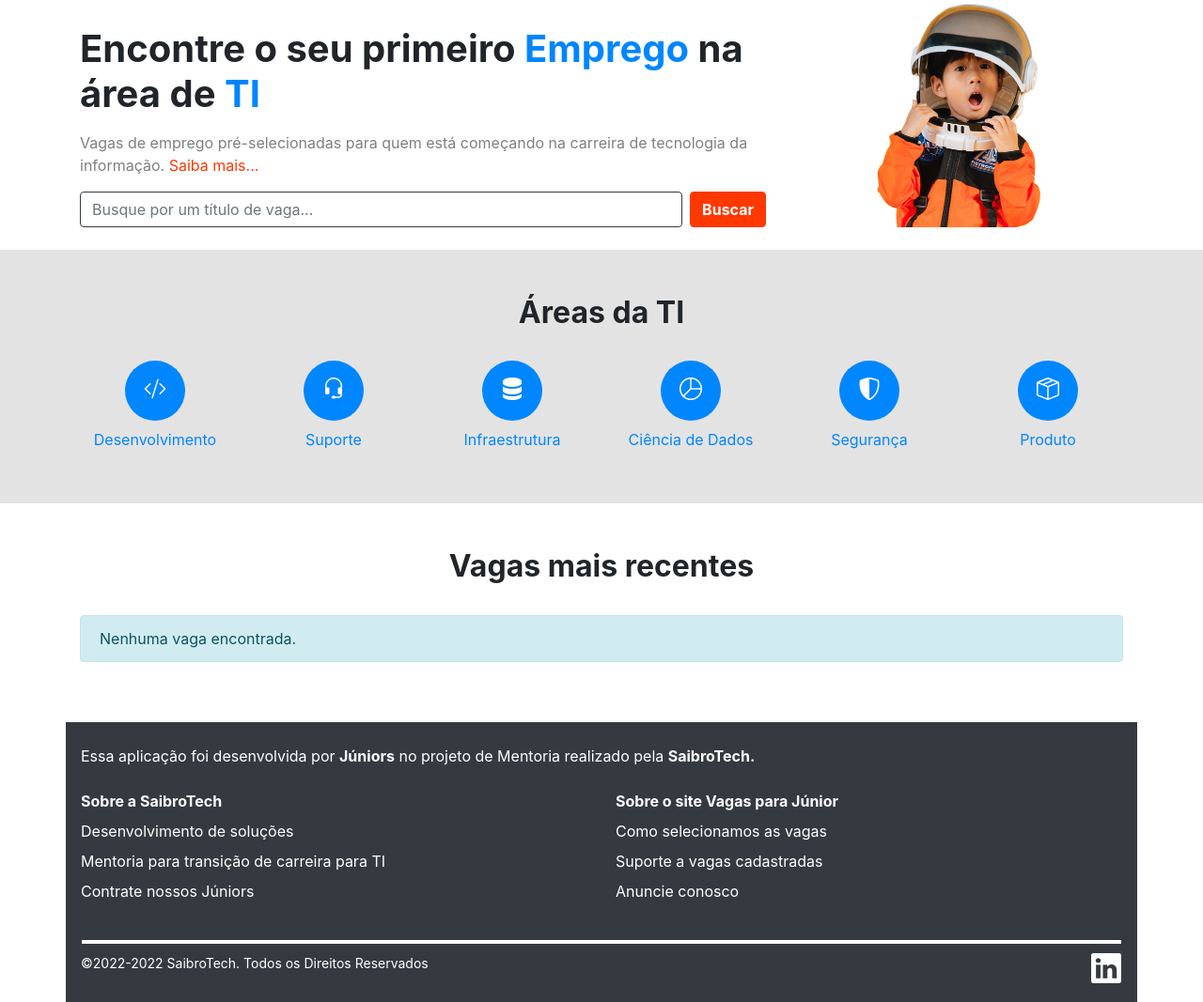
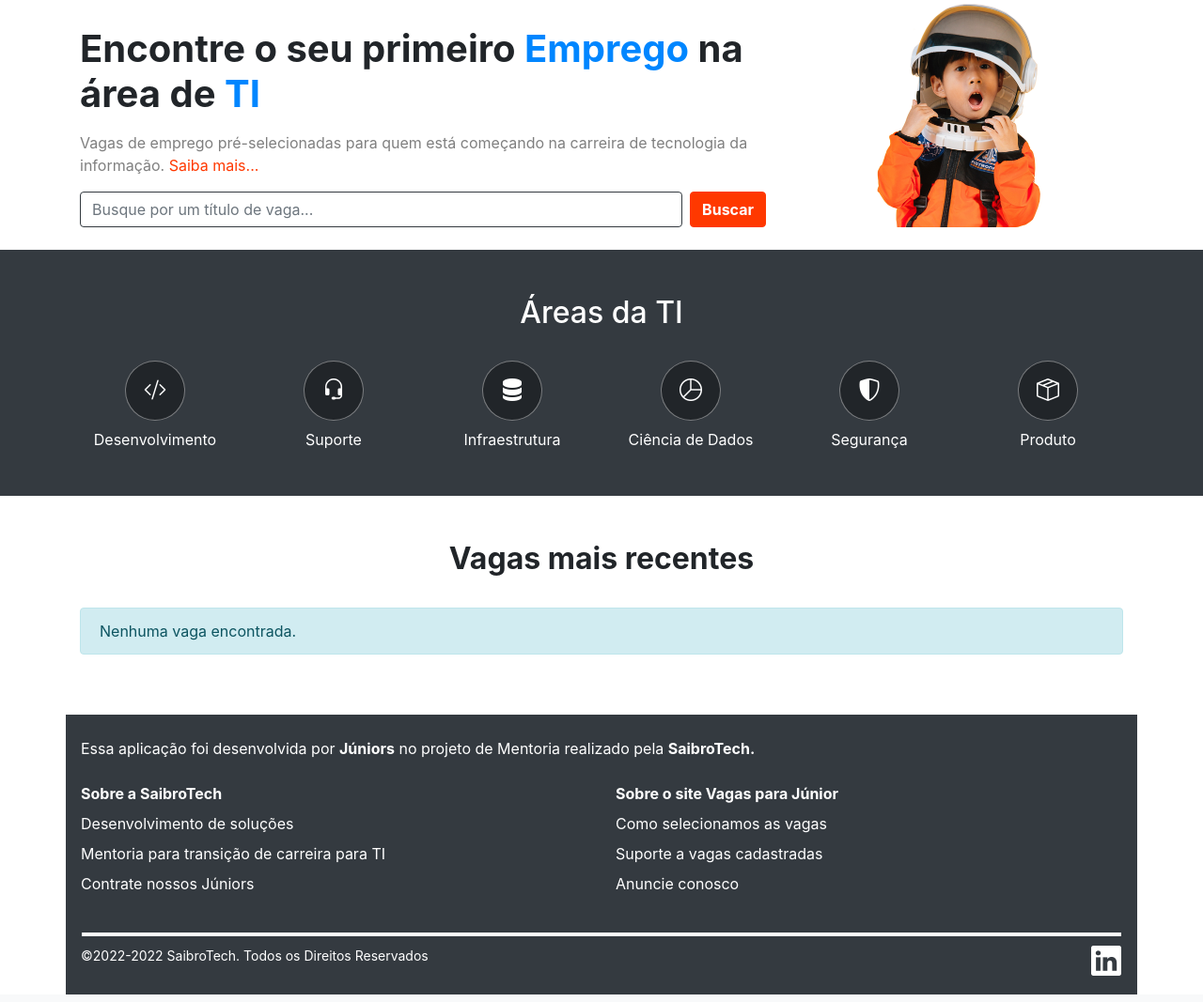
Before and after one commit to saibrotech/mentorship-backend, a Django app: page /job/ in a window 1280 px wide. Shown: the part 96-1163 px from the top of the page at 94% size. Run offline with Django 4.2, Linux system fonts and the light colour scheme; data comes from the database, SQL or seed files in the repository; data that the repository does not hold is empty; style sheets or scripts are compiled from the project's sources; parts of the project's set-up code (start-up, migrations or seed data) failed here and were passed over; some libraries are stand-ins or nearby versions.

Commit message:
Updated areas section layout

```diff
--- a/job/templates/job/part/areas.html
+++ b/job/templates/job/part/areas.html
@@ -1,22 +1,18 @@
 {% load job_tags %}
-<div class="bg-gray mb-4 pt-5 pb-5">
-    <h2 class="text-center font-weight-bold">
+<div class="bg-dark mb-4 pt-5 pb-5">
+    <h2 class="text-center text-white">
         Áreas da TI
     </h2>
     <div class="container">
         <div class="row justify-content-center">
             {% for area in areas %}
-            <div class="col col-12 col-sm-4 col-md-4 col-lg-2">
+            <div class="col col-6 col-sm-4 col-md-4 col-lg-2">
                 <a href="?area={{area.code}}">
                     <div class="d-flex justify-content-center mt-4">
                         {{area.code | area_icon:chosen_area}}
                     </div>
-                    <div class="d-flex justify-content-center p-2">
-                        {%if chosen_area == area.code%}
-                        <span class="text-primary">{{area.name}}</span>
-                        {%else%}
-                        <span class="text-secondary">{{area.name}}</span>
-                        {%endif%}
+                    <div class="d-flex justify-content-center pt-2">
+                        <span class="text-white">{{area.name}}</span>
                     </div>
                 </a>
             </div>
--- a/job/templatetags/job_tags.py
+++ b/job/templatetags/job_tags.py
@@ -32,9 +32,9 @@ def area_icon(area_code, chosen_area):
         HTML for area icon
     """
     if area_code == chosen_area:
-        background = 'bg-primary'
+        background = 'bg-secondary'
     else:
-        background = 'bg-secondary'
+        background = 'bg-body'
 
     if area_code in ICON_DICT:
         class_icon = ICON_DICT.get(area_code)
@@ -42,8 +42,13 @@ def area_icon(area_code, chosen_area):
         logger.warning("The category {0} doesn't exist.".format(area_code))
         class_icon = 'bi-bug'
 
+    i_tag = """
+    <i class="bi {0} icon {1} text-white rounded-circle
+    border border-white-40"></i>
+    """
+
     return format_html(
-        '<i class="bi {0} icon {1} text-white rounded-circle"></i>',
+        i_tag,
         class_icon,
         background,
     )
--- a/static/bootstrap/scss/_variables.scss
+++ b/static/bootstrap/scss/_variables.scss
@@ -83,7 +83,10 @@ $theme-colors: map-merge(
     "warning":    $warning,
     "danger":     $danger,
     "light":      $light,
-    "dark":       $dark
+    "dark":       $dark,
+    // Additional colors
+    "body":       $gray-900,
+    "white-40":   rgba($white, .4),
   ),
   $theme-colors
 );
```
